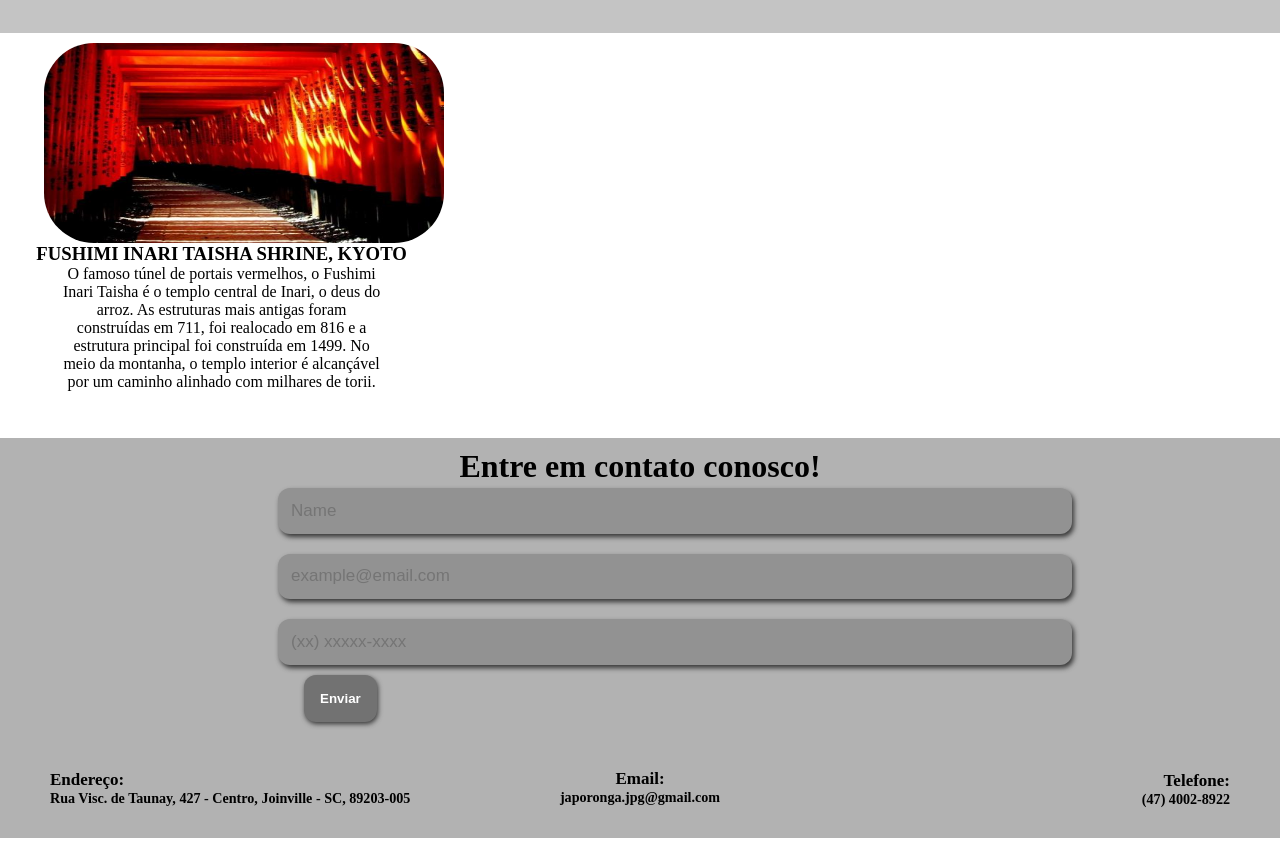
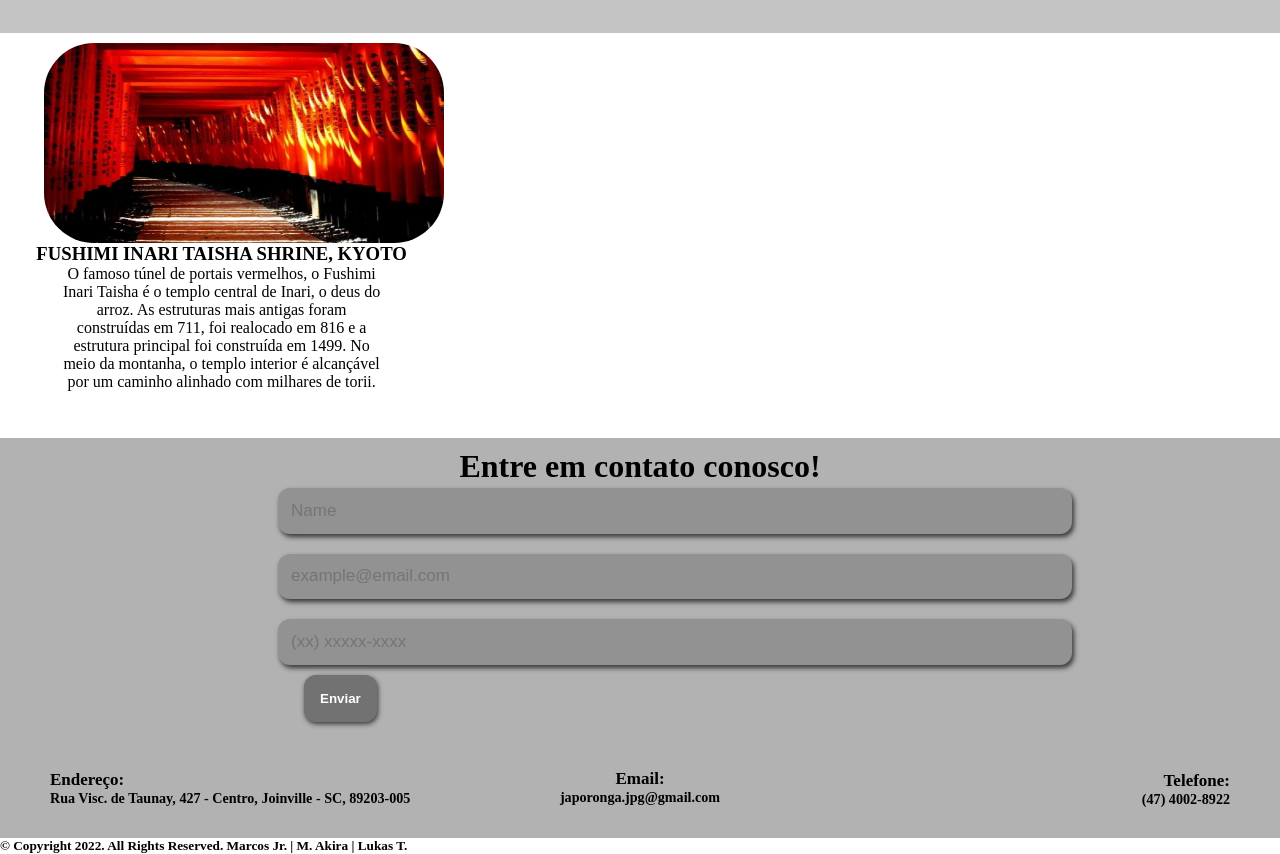
Before and after one commit to Marcos-gjr/Projeto-Japoronga, a plain HTML site: page index.html in a window 1280 px wide. Shown: the part 1853-2707 px from the top of the page. Drawn offline with Linux system fonts and the light colour scheme.

Commit message:
Update index.html

```diff
--- a/index.html
+++ b/index.html
@@ -124,5 +124,9 @@
             </div>
 
         </footer>
+        <div class="cop">
+            <h5> © Copyright 2022. All Rights Reserved. Marcos Jr. |  M. Akira  | Lukas T. </h5>
+
+        </div>
 </body>
 </html>
```
